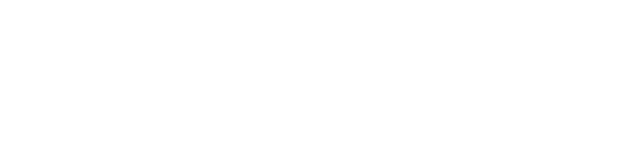
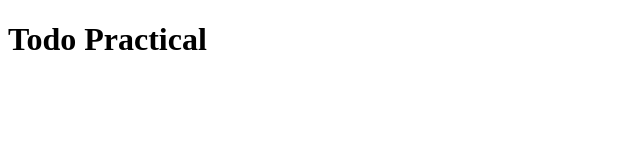
Before and after one commit to RonenTGreat/CRUD-todo, a plain HTML site: page index.html in a window 1280 px wide. Shown: the whole page, without its empty margins (0-640 px from the left). Drawn offline with Linux system fonts and the light colour scheme.

Commit message:
added h1 tag

```diff
--- a/index.html
+++ b/index.html
@@ -8,7 +8,7 @@
   <title>Todo List(CRUD)</title>
 </head>
 <body>
-
+  <h1>Todo Practical</h1>
   <script src="./main.js"></script>
 </body>
 </html>
```
